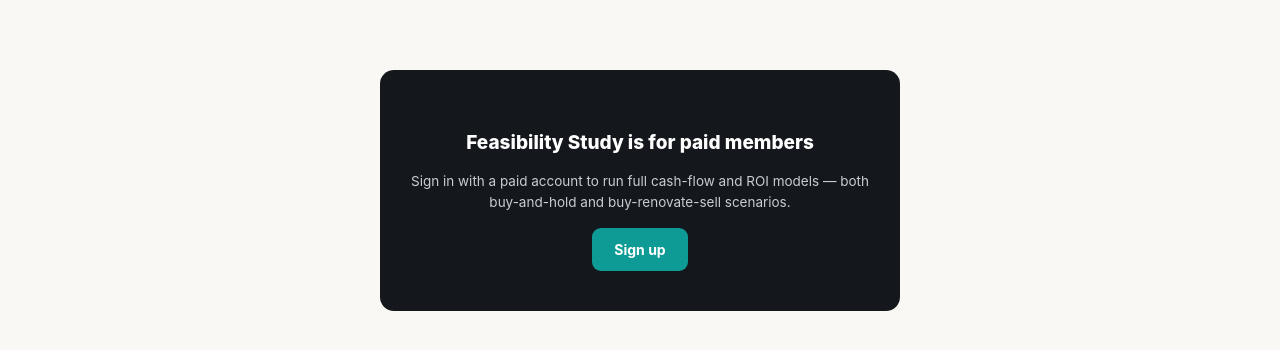
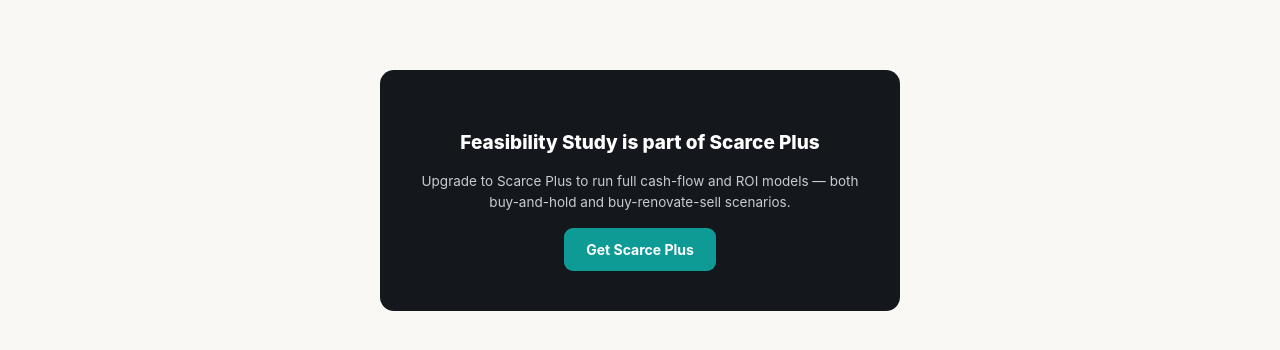
Before and after one commit to eyadhaddad/Scarce-Website, a plain HTML site: page feasibility-study.html in a window 1280 px wide. Shown: the part 72-422 px from the top of the page. Drawn offline with nearby package versions, Linux system fonts and the light colour scheme.

Commit message:
Add files via upload

```diff
--- a/feasibility-study.html
+++ b/feasibility-study.html
@@ -383,9 +383,9 @@
   }
 
   function renderGate(){
-    $("fs").innerHTML = '<div class="rGate"><h3>Feasibility Study is for paid members</h3>'+
-      '<p>Sign in with a paid account to run full cash-flow and ROI models — both buy-and-hold and buy-renovate-sell scenarios.</p>'+
-      '<a href="auth.html?mode=signup">Sign up</a></div>';
+    $("fs").innerHTML = '<div class="rGate"><h3>Feasibility Study is part of Scarce Plus</h3>'+
+      '<p>Upgrade to Scarce Plus to run full cash-flow and ROI models — both buy-and-hold and buy-renovate-sell scenarios.</p>'+
+      '<a href="auth.html?mode=signup">Get Scarce Plus</a></div>';
   }
 
   async function init(){
```
Also changed, not shown: ratings-detail.html (+3 -3 lines).
